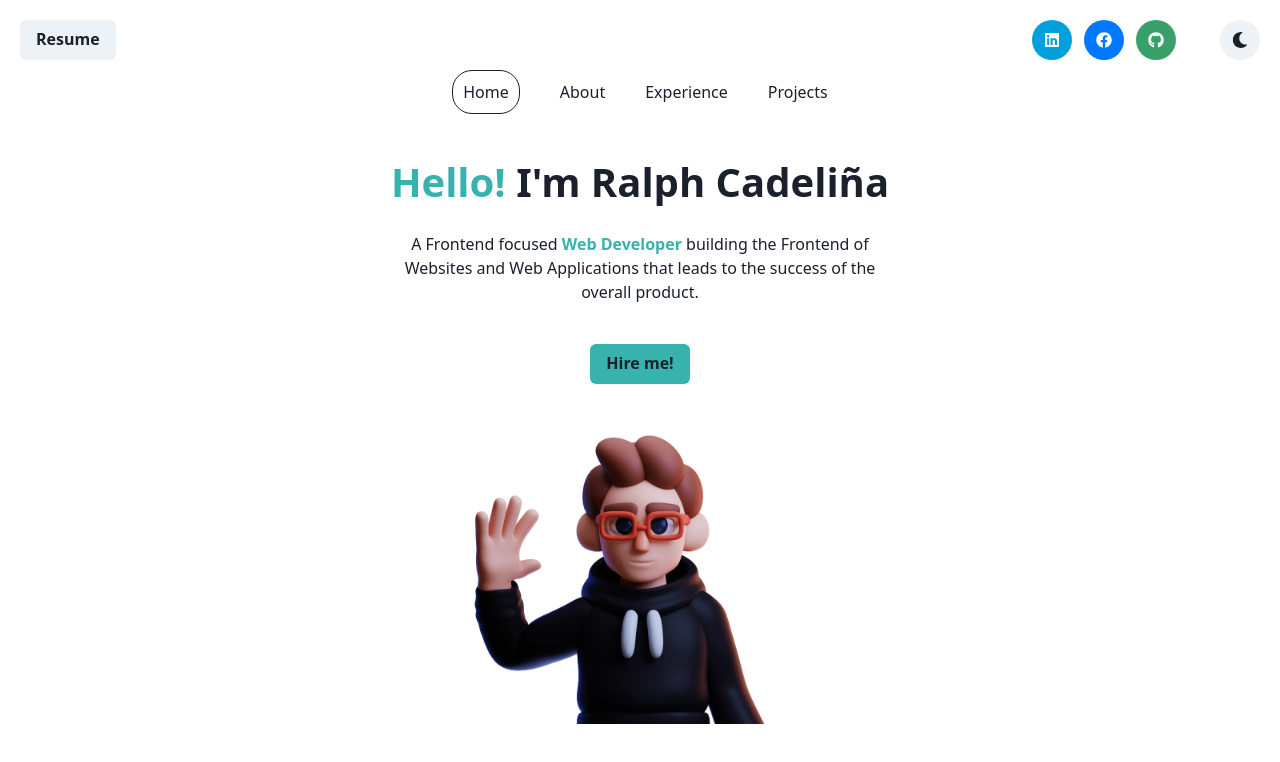
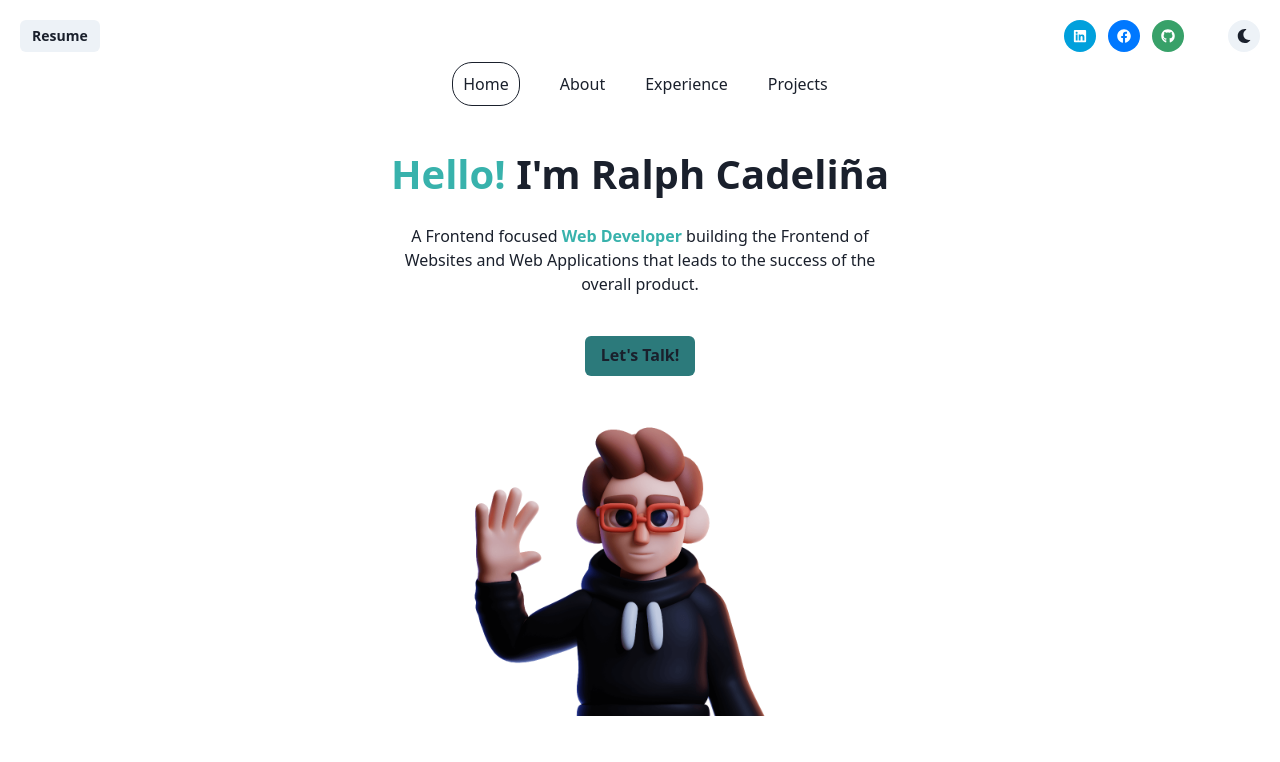
Before and after one commit to 5dam/ralphcadelinaportfolio, a React (Vite) app: page / in a window 1280 px wide. Shown: the top 762 px of the page. Built offline with nearby package versions, Linux system fonts and the light colour scheme.

Commit message:
fixed resume button and lets talk button

```diff
--- a/src/components/Navbar.jsx
+++ b/src/components/Navbar.jsx
@@ -1,5 +1,22 @@
-import { Center, Container, Flex, Text, IconButton, Spacer, useColorMode, VStack, Button, Tooltip } from '@chakra-ui/react'
-import { FaSun, FaMoon, FaGithub, FaLinkedin, FaFacebook } from 'react-icons/fa'
+import {
+  Center,
+  Container,
+  Flex,
+  Text,
+  IconButton,
+  Spacer,
+  useColorMode,
+  VStack,
+  Button,
+  Tooltip
+} from '@chakra-ui/react'
+import {
+  FaSun,
+  FaMoon,
+  FaGithub,
+  FaLinkedin,
+  FaFacebook
+} from 'react-icons/fa'
 import { NavLink } from 'react-router-dom'
 
 
@@ -14,21 +31,18 @@ export default function Navbar() {
     borderRadius : "20px"
   }
 
-
-
   return (
     <>
-
       <VStack p={5}>
         <Flex w="100%" gap="3">
-        <a href="/documents/RalphCadelina.pdf" download="Ralph Cadelina's Resume" target="_blank"><Button>Resume</Button></a>
+        <a href="/documents/RalphCadelina.pdf" download="Ralph Cadelina's Resume" target="_blank"><Button size="sm">Resume</Button></a>
           <Spacer />
           <Tooltip label="Linkedin" fontSize="md">
-            <a href="https://www.linkedin.com/in/ralphcadelina/" target="_blank"><IconButton colorScheme='linkedin' icon={<FaLinkedin />} isRound="true" /></a>
+            <a href="https://www.linkedin.com/in/ralphcadelina/" target="_blank"><IconButton size="sm" colorScheme='linkedin' icon={<FaLinkedin />} isRound="true" /></a>
           </Tooltip>
-          <Tooltip label="Facebook" fontSize="md"><a href="https://www.facebook.com/1234567890stragedy" target="_blank"><IconButton colorScheme='messenger' icon={<FaFacebook />} isRound="true" /></a></Tooltip>
-          <Tooltip label="Github" fontSize="md"><a href="https://github.com/5dam" target="_blank"><IconButton colorScheme='green' icon={<FaGithub />} isRound="true" /></a></Tooltip>
-          <IconButton ml={8} icon={isDark ? <FaSun color="yellow" /> : <FaMoon />} isRound="true" onClick={toggleColorMode} />
+          <Tooltip label="Facebook" fontSize="md"><a href="https://www.facebook.com/1234567890stragedy" target="_blank"><IconButton size="sm" colorScheme='messenger' icon={<FaFacebook />} isRound="true" /></a></Tooltip>
+          <Tooltip label="Github" fontSize="md"><a href="https://github.com/5dam" target="_blank"><IconButton size="sm" colorScheme='green' icon={<FaGithub />} isRound="true" /></a></Tooltip>
+          <IconButton size="sm" ml={8} icon={isDark ? <FaSun color="yellow" /> : <FaMoon />} isRound="true" onClick={toggleColorMode} />
         </Flex>
       </VStack>
       <Container>
--- a/src/pages/Home.jsx
+++ b/src/pages/Home.jsx
@@ -1,9 +1,16 @@
-import { Box, Container, Stack, Text, Image, Button, HStack, Center } from "@chakra-ui/react";
+import {
+    Box,
+    Container,
+    Text,
+    Image,
+    Button,
+    Center
+} from "@chakra-ui/react";
 
 export default function Home() {
+
   return (
     <>
-    {/* <Text fontSize={40} fontWeight="semibold" color="teal.400"></Text> */}
         <Container mt={12}>
             <Center>
                 <Text fontWeight="semibold" fontSize={40}><Text as="span" color="teal.400" fontSize={40} fontWeight="bold">Hello!</Text> I'm Ralph Cadeliña</Text>
@@ -15,7 +22,7 @@ export default function Home() {
 
         </Container>
         <Container align="center" mt={5}>
-            <Button bg="teal.400">Hire me!</Button>
+           <Button bg="teal.600" onClick={() => window.location = 'mailto:email@email.com'}>Let's Talk!</Button>
         </Container>
         <Container>
             <Box align="center" mt={10}>
```
